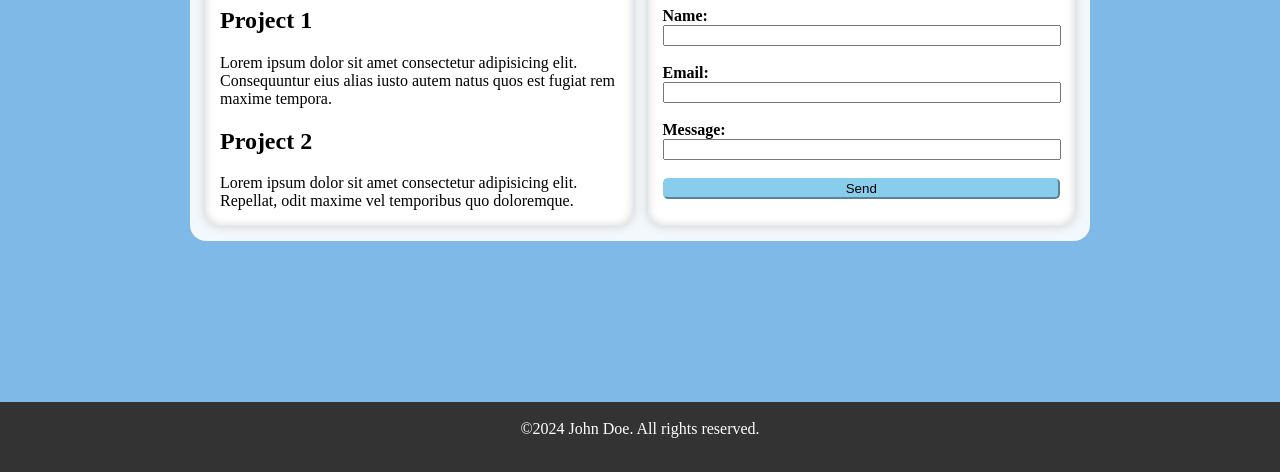
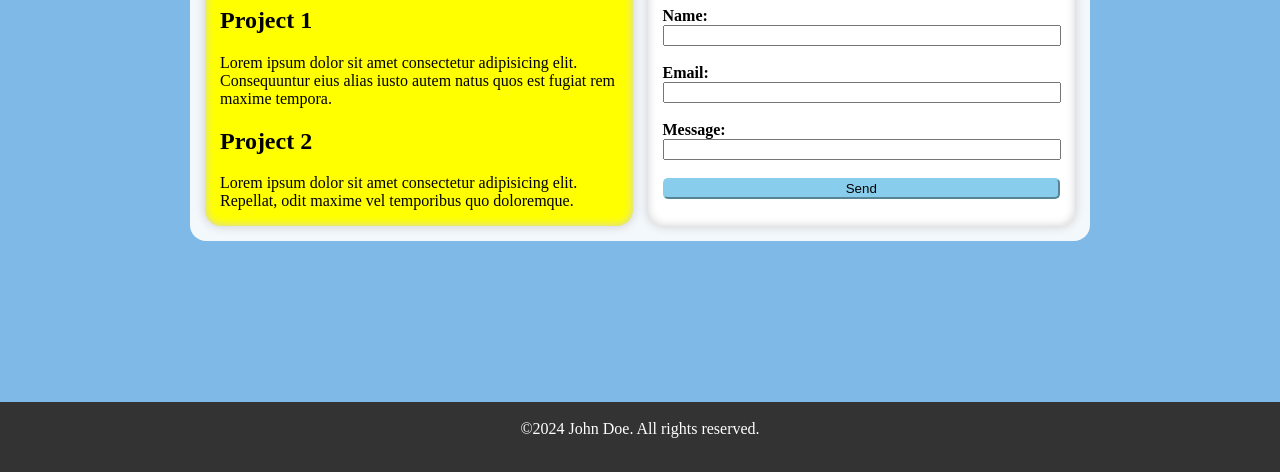
Before and after one commit to Aliyv019/Home-task, a plain HTML site: page index.html in a window 1280 px wide. Shown: the part 428-900 px from the top of the page. Drawn offline with Linux system fonts and the light colour scheme.

Commit message:
test ucun elave

```diff
--- a/index.css
+++ b/index.css
@@ -83,7 +83,7 @@ body{
 .projects{
     margin-left: 15px;
     margin-top: 15px;
-    background-color: #FFFFFF;
+    background-color: #FFFF00;
     border-radius: 16px;
     width: 427.5px;
     box-shadow:inset 0px 0px 10px 0px lightgray, 0px 0px 10px 1px lightgray;
```
